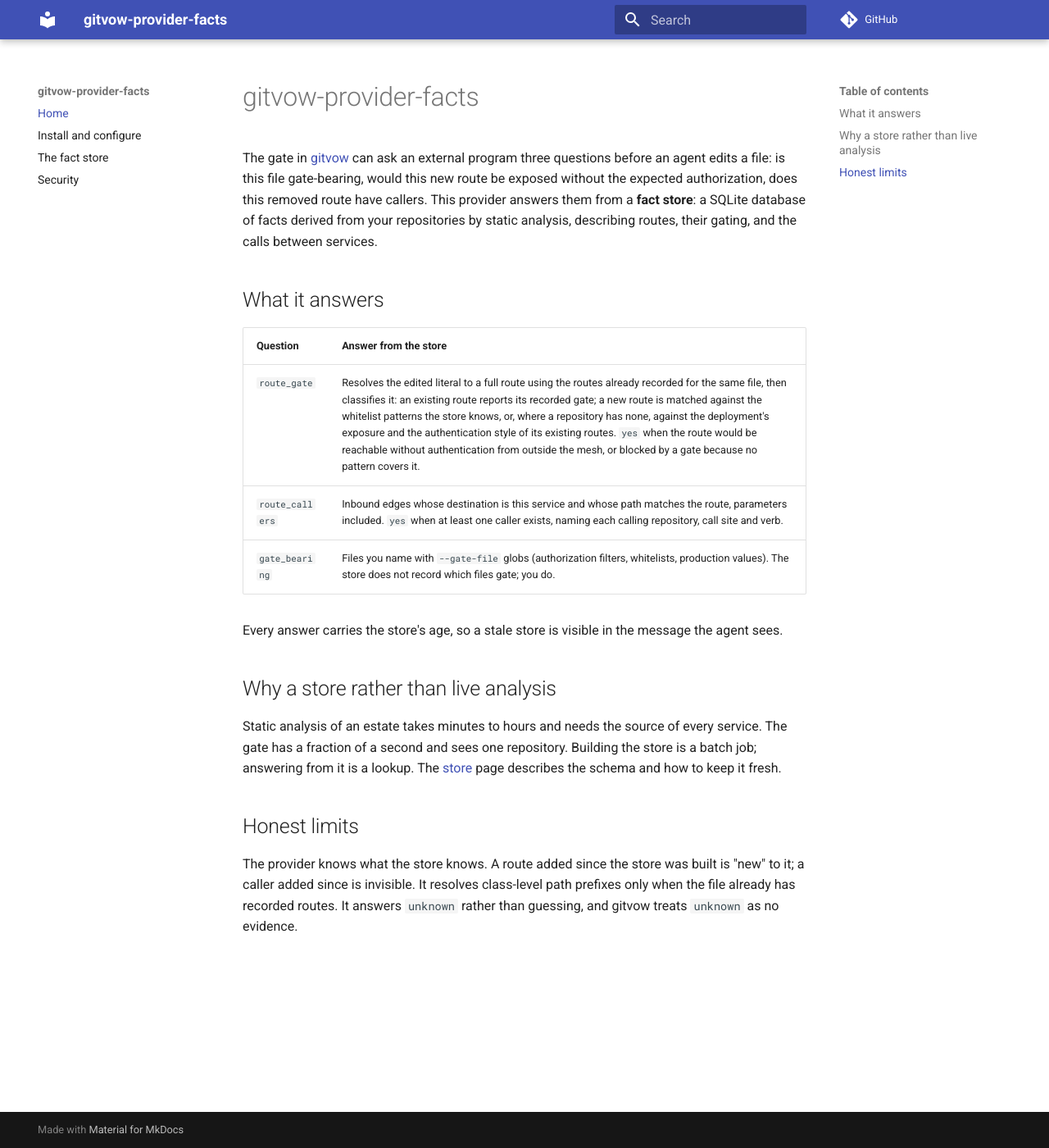
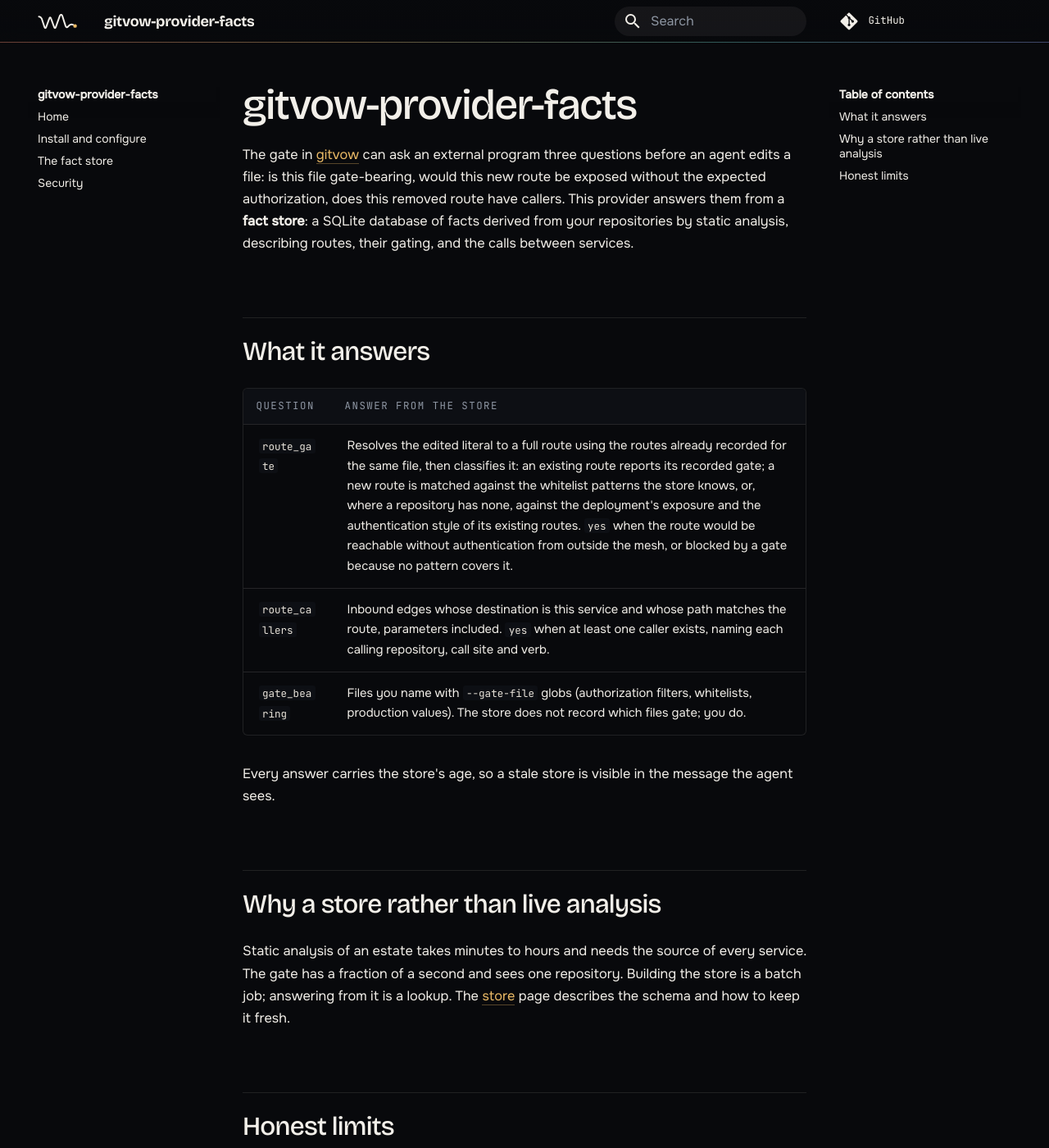
Before and after one commit to wirevow/gitvow-provider-facts, an MkDocs documentation site: the page built from docs/index.md, in a window 1280 px wide and 1400 px high. Shown: the whole window at 82% size. Built offline with MkDocs 1.6.1 and Material for MkDocs 9.7.7, drawn with Linux system fonts in a browser that asks for light colours; comment, search, counter and statistics services are not loaded; some of the changed text lies outside the part shown.

Commit message:
docs: Wirevow identity — signature wire mark, carbon palette, Bricolage/Onest/JetBrains Mono
Co-Authored-By: Claude Fable 5.1 <noreply@anthropic.com>

```diff
--- /dev/null
+++ b/docs/stylesheets/wirevow.css
@@ -0,0 +1,36 @@
+/* Wirevow docs theme: the same identity as wirevow.com. Carbon ground, bone type, one amber accent. */
+@import url("https://fonts.googleapis.com/css2?family=Bricolage+Grotesque:opsz,wght@12..96,500;12..96,700&family=Onest:wght@300;400;500&family=JetBrains+Mono:wght@400;500&display=swap");
+:root, [data-md-color-scheme="slate"]{
+  --md-default-bg-color:#08090C; --md-default-fg-color:#F2EFE9; --md-default-fg-color--light:#B8BCC6; --md-default-fg-color--lighter:#8E96A3; --md-default-fg-color--lightest:rgba(242,239,233,.12);
+  --md-primary-fg-color:#08090C; --md-primary-bg-color:#F2EFE9; --md-primary-fg-color--dark:#08090C;
+  --md-accent-fg-color:#EBBA66; --md-accent-fg-color--transparent:rgba(235,186,102,.12);
+  --md-typeset-a-color:#EBBA66; --md-code-bg-color:#0D0F14; --md-code-fg-color:#E6E1D8; --md-code-hl-color:rgba(235,186,102,.18);
+  --md-footer-bg-color:#08090C; --md-footer-bg-color--dark:#08090C; --md-footer-fg-color:#8E96A3;
+  --md-admonition-fg-color:#F2EFE9; --md-typeset-table-color:rgba(242,239,233,.12);
+  --md-text-font:"Onest",system-ui,sans-serif; --md-code-font:"JetBrains Mono",ui-monospace,monospace;
+}
+body{-webkit-font-smoothing:antialiased}
+.md-header{background:linear-gradient(180deg,rgba(8,9,12,.96),rgba(8,9,12,.86));backdrop-filter:blur(14px);border-bottom:1px solid rgba(242,239,233,.10);box-shadow:none}
+.md-header::after{content:"";position:absolute;left:0;right:0;bottom:-1px;height:1px;background:linear-gradient(92deg,#F27A5C,#EBBA66 34%,#55C7BC 68%,#7C8DEB);opacity:.35}
+.md-header__button.md-logo img{height:1.35rem;width:auto}
+.md-header__title{font-family:"Bricolage Grotesque",sans-serif;font-weight:700;letter-spacing:-.02em}
+.md-tabs{background:#08090C;border-bottom:1px solid rgba(242,239,233,.08)}
+.md-typeset h1,.md-typeset h2,.md-typeset h3{font-family:"Bricolage Grotesque",sans-serif;font-weight:500;letter-spacing:-.025em;color:#F2EFE9}
+.md-typeset h1{font-size:2.6rem;line-height:1.02;margin-bottom:1rem}
+.md-typeset h2{font-size:1.6rem;margin-top:2.4em;padding-top:.6em;border-top:1px solid rgba(242,239,233,.10)}
+.md-typeset{font-size:.82rem;line-height:1.65}
+.md-typeset a{text-decoration:none;border-bottom:1px solid rgba(235,186,102,.35)}
+.md-typeset a:hover{border-bottom-color:#EBBA66}
+.md-typeset code{border-radius:3px;padding:.05em .35em}
+.md-typeset pre>code{border:1px solid rgba(242,239,233,.10);border-radius:6px}
+.md-typeset table:not([class]){border:1px solid rgba(242,239,233,.10);border-radius:6px;font-size:.74rem}
+.md-typeset table:not([class]) th{background:#0D0F14;font-family:"JetBrains Mono",monospace;font-size:.62rem;letter-spacing:.12em;text-transform:uppercase;color:#8E96A3;font-weight:400}
+.md-typeset .admonition,.md-typeset details{border:1px solid rgba(242,239,233,.12);border-left:2px solid #EBBA66;background:#0D0F14;box-shadow:none}
+.md-nav__title,.md-nav__item .md-nav__link--active{color:#F2EFE9}
+.md-nav__link:hover{color:#EBBA66}
+.md-sidebar__scrollwrap::-webkit-scrollbar-thumb{background:rgba(242,239,233,.18)}
+.md-search__form{background:rgba(242,239,233,.06);border-radius:999px}
+.md-search__input::placeholder{color:#8E96A3}
+.md-footer-meta{border-top:1px solid rgba(242,239,233,.08)}
+.md-source{font-family:"JetBrains Mono",monospace;font-size:.62rem}
+.md-content__button{color:#8E96A3}
--- a/mkdocs.yml
+++ b/mkdocs.yml
@@ -1,7 +1,20 @@
 site_name: gitvow-provider-facts
 site_url: https://wirevow.dev/gitvow-provider-facts/
 repo_url: https://github.com/wirevow/gitvow-provider-facts
-theme: {name: material, palette: {primary: indigo}}
+theme:
+  name: material
+  logo: assets/mark.svg
+  favicon: assets/favicon.svg
+  font: false
+  palette:
+    scheme: slate
+    primary: custom
+    accent: custom
+  features: [navigation.sections, navigation.expand, content.code.copy, search.suggest, navigation.footer]
+extra_css: [stylesheets/wirevow.css]
+
+markdown_extensions: [admonition, tables, toc, pymdownx.superfences, pymdownx.details]
+copyright: © 2026 Wirevow · <a href='https://wirevow.com'>wirevow.com</a>
 nav:
   - Home: index.md
   - Install and configure: install.md
```
Also changed, not shown: docs/assets/favicon.svg (added), docs/assets/mark.svg (added).
